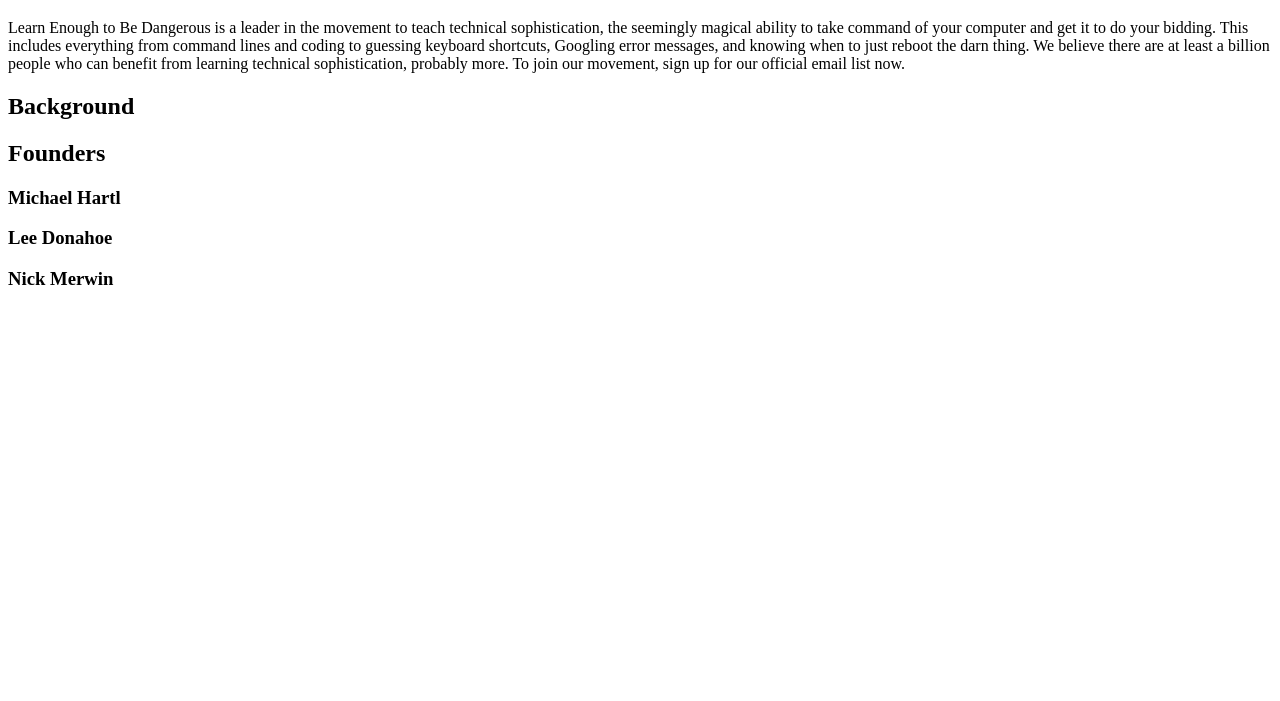
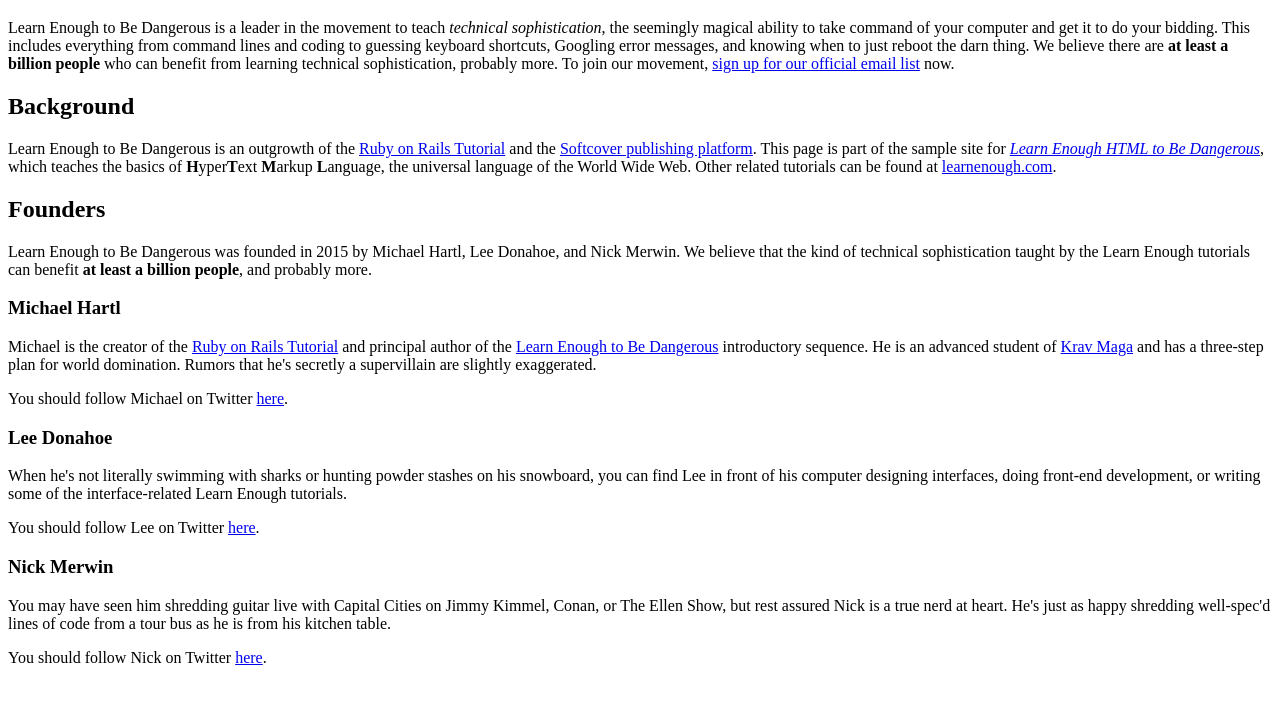
Before and after one commit to ppitchford/sample_website, a plain HTML site: page index.html in a window 1280 px wide. Shown: the part 61-762 px from the top of the page. Drawn offline with Linux system fonts and the light colour scheme.

Commit message:
Add background and founder bios

```diff
--- a/index.html
+++ b/index.html
@@ -8,20 +8,62 @@
   </head>
   <body>
     <h1>The Learn Enough Story</h1>
-
-        <p>
-        Learn Enough to Be Dangerous is a leader in the movement to teach technical sophistication, the seemingly magical ability to take
-        command of your computer and get it to do your bidding. This includes everything from command lines and coding to guessing keyboard shortcuts, Googling error messages, and knowing when to just reboot the darn thing. We believe there are at least a billion people who can benefit from learning technical sophistication, probably more. To join our movement, sign up for our official email list now.
-        </p>
+    <p>
+      Learn Enough to Be Dangerous is a leader in the movement to teach  <em>technical sophistication</em>, the seemingly magical ability to take  command of your computer and get it to do your bidding. This includes everything from command lines and coding to guessing keyboard shortcuts, Googling error messages, and knowing when to just reboot the darn thing. We believe there are <strong>at least a billion people</strong> who can benefit from learning technical sophistication, probably more. To join our movement, <a href="https://learnenough.com/email">sign up for our official email list</a> now.
+    </p>
     <h2>Background</h2>
-
+    <p>
+      Learn Enough to Be Dangerous is an outgrowth of the
+      <a href="https://railstutorial.org/">Ruby on Rails Tutorial</a> and the
+      <a href="https://www.softcover.io/">Softcover publishing platform</a>.
+      This page is part of the sample site for
+      <a href="https://www.learnenough.com/html"
+        ><em>Learn Enough HTML to Be Dangerous</em></a
+      >, which teaches the basics of <strong>H</strong>yper<strong>T</strong>ext
+      <strong>M</strong>arkup <strong>L</strong>anguage, the universal language
+      of the World Wide Web. Other related tutorials can be found at
+      <a href="https://www.learnenough.com/">learnenough.com</a>.
+    </p>
     <h2>Founders</h2>
-
+    <p>
+      Learn Enough to Be Dangerous was founded in 2015 by Michael Hartl, Lee
+      Donahoe, and Nick Merwin. We believe that the kind of technical
+      sophistication taught by the Learn Enough tutorials can benefit
+      <strong>at least a billion people</strong>, and probably more.
+    </p>
     <h3>Michael Hartl</h3>
-
+    <p>
+      Michael is the creator of the
+      <a href="https://www.railstutorial.org/"> Ruby on Rails Tutorial</a> and
+      principal author of the
+      <a href="https://www.learnenough.com/">Learn Enough to Be Dangerous</a>
+      introductory sequence. He is an advanced student of
+      <a href="https://www.kravmaga.com/">Krav Maga</a> and has a three-step
+      plan for world domination. Rumors that he's secretly a supervillain are
+      slightly exaggerated.
+    </p>
+    <p>
+      You should follow Michael on Twitter <a href="https://twitter.com/mhartl">here</a>.
+    </p>
     <h3>Lee Donahoe</h3>
-
+    <p>
+      When he's not literally swimming with sharks or hunting powder stashes on
+      his snowboard, you can find Lee in front of his computer designing
+      interfaces, doing front-end development, or writing some of the
+      interface-related Learn Enough tutorials.
+    </p>
+    <p>
+      You should follow Lee on Twitter <a href="https://twitter.com/leedonahoe">here</a>.
+    </p>
     <h3>Nick Merwin</h3>
-
+    <p>
+      You may have seen him shredding guitar live with Capital Cities on Jimmy
+      Kimmel, Conan, or The Ellen Show, but rest assured Nick is a true nerd at
+      heart. He's just as happy shredding well-spec'd lines of code from a tour
+      bus as he is from his kitchen table.
+    </p>
+    <p>
+      You should follow Nick on Twitter <a href="https://twitter.com/nickmerwin">here</a>.
+    </p>
   </body>
 </html>
```
